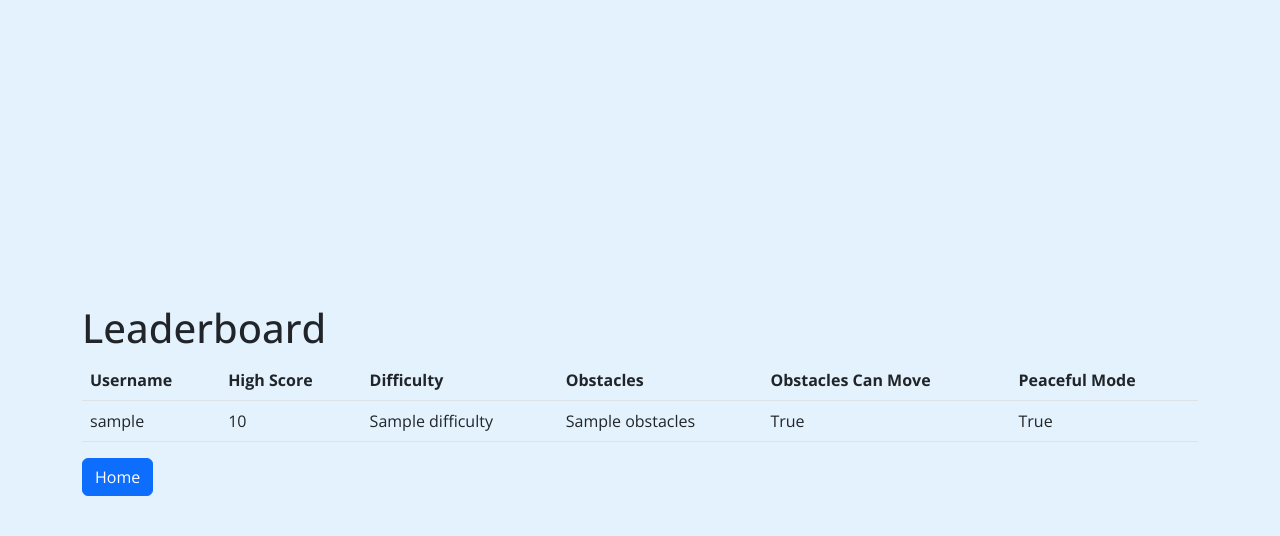
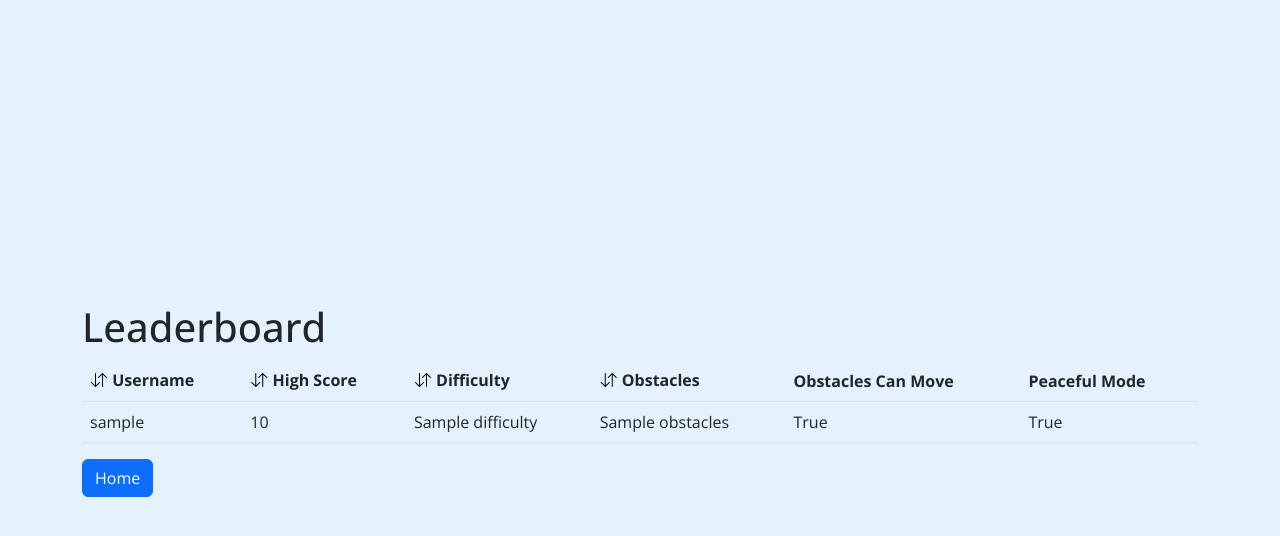
Before and after one commit to tmchuynh/full_snake_game, a Flask app: template flask_app/templates/leaderboard.html in a window 1280 px wide. Shown: the top 536 px of the page. Run offline with Flask 3, Linux system fonts and the light colour scheme; the template is opened without the code that fills it: most values are stand-ins (such as "Sample title", 1, 10 or a date in 2020); some libraries are stand-ins or nearby versions.

Commit message:
table sort icons

```diff
--- /dev/null
+++ b/flask_app/static/css/table.css
@@ -0,0 +1,9 @@
+.table thead button {
+      background-color: transparent;
+      border: none;
+}
+
+.table thead button:hover i {
+      font-weight: bold;
+      color: red;
+}
--- a/flask_app/templates/leaderboard.html
+++ b/flask_app/templates/leaderboard.html
@@ -8,6 +8,7 @@
       <link rel="stylesheet" href="https://cdn.jsdelivr.net/npm/bootstrap@5.2.3/dist/css/bootstrap.min.css">
       <link rel="stylesheet" href="https://cdn.jsdelivr.net/npm/bootstrap-icons@1.11.3/font/bootstrap-icons.min.css">
       <link rel="stylesheet" href="{{ url_for('static', filename='css/main.css') }}">
+      <link rel="stylesheet" href="{{ url_for('static', filename='css/table.css') }}">
 </head>
 
 <body>
@@ -15,10 +16,10 @@
             <h1>Leaderboard</h1>
             <table class="table">
                   <thead>
-                        <th>Username</th>
-                        <th>High Score</th>
-                        <th>Difficulty</th>
-                        <th>Obstacles</th>
+                        <th><button id="usernameSort"><i class="bi bi-arrow-down-up"></i></button> Username</th>
+                        <th><button id="highscoreSort"><i class="bi bi-arrow-down-up"></i></button> High Score</th>
+                        <th><button id="difficultySort"><i class="bi bi-arrow-down-up"></i></button> Difficulty</th>
+                        <th><button id="obstaclesSort"><i class="bi bi-arrow-down-up"></i></button> Obstacles</th>
                         <th>Obstacles Can Move</th>
                         <th>Peaceful Mode</th>
                   </thead>
```
